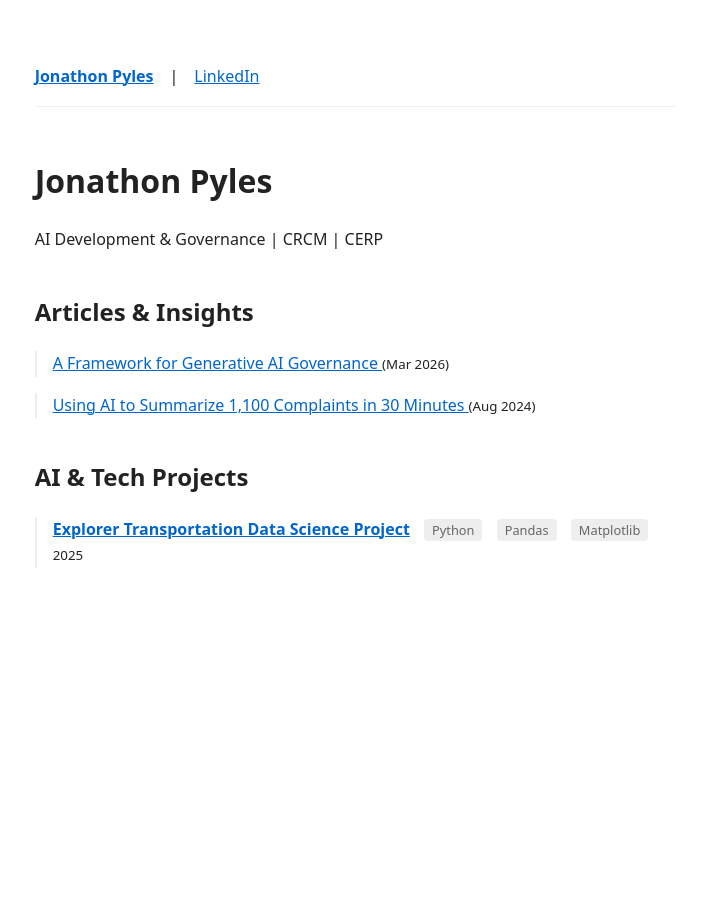
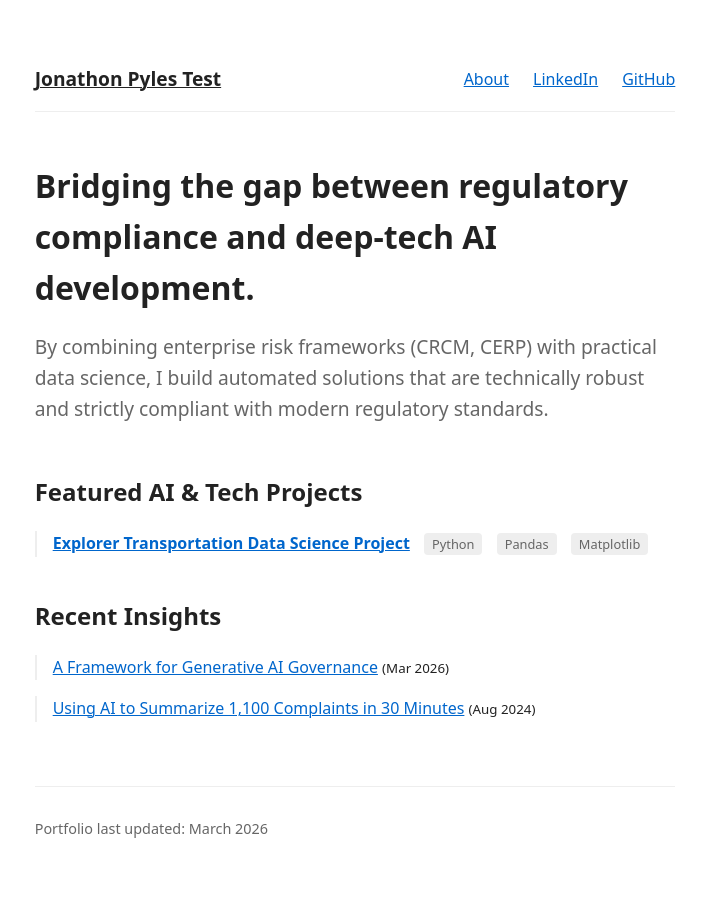
Before and after one commit to JNPyles/JNPyles.github.io, a Jekyll site: the page built from index.html, in a window 1280 px wide. Shown: the whole page, without its empty margins (285-991 px from the left). Built offline with Jekyll 4.4.1, drawn with Linux system fonts in a browser that asks for light colours.

Commit message:
Update website
Update website

```diff
--- a/_layouts/default.html
+++ b/_layouts/default.html
@@ -3,16 +3,27 @@
 <head>
     <meta charset="UTF-8">
     <meta name="viewport" content="width=device-width, initial-scale=1.0">
-    <title>{{ page.title }} | Jonathon Pyles</title>
+    <title>{{ page.title }} | {{ site.title }}</title>
     <link rel="stylesheet" href="/assets/css/style.css">
 </head>
 <body>
-    <nav>
-        <strong><a href="/">Jonathon Pyles</a></strong> |
-        <a href="https://www.linkedin.com/in/jonathonpyles/">LinkedIn</a>
+    <nav style="display: flex; justify-content: space-between; align-items: center;">
+        <div>
+            <strong><a href="/" style="color: var(--text); font-size: 1.2rem;">{{ site.title }}</a></strong>
+        </div>
+        <div style="display: flex; gap: 1.5rem;">
+            <a href="/about/">About</a>
+            <a href="https://www.linkedin.com/in/jonathonpyles/" target="_blank">LinkedIn</a>
+            <a href="https://github.com/JNPyles" target="_blank">GitHub</a>
+        </div>
     </nav>
 
-    {{ content }}
+    <main>
+        {{ content }}
+    </main>
 
+    <footer style="margin-top: 4rem; border-top: 1px solid var(--border); padding-top: 1rem; color: var(--secondary); font-size: 0.9rem;">
+        <p>Portfolio last updated: {{ site.time | date: "%B %Y" }}</p>
+    </footer>
 </body>
 </html>
--- a/index.html
+++ b/index.html
@@ -3,72 +3,31 @@ layout: default
 title: Home
 ---
 
-<h1>Jonathon Pyles</h1>
-<p>AI Development & Governance | CRCM | CERP</p>
+<header style="margin-bottom: 3rem;">
+    <h1 style="margin-bottom: 0.5rem;">Bridging the gap between regulatory compliance and deep-tech AI development.</h1>
+    <p style="font-size: 1.2rem; color: var(--secondary);">
+        By combining enterprise risk frameworks (CRCM, CERP) with practical data science, I build automated solutions that are technically robust and strictly compliant with modern regulatory standards.
+    </p>
+</header>
 
-<h2>Articles & Insights</h2>
+<h2>Featured AI & Tech Projects</h2>
 <ul>
-  {% for post in site.posts %}
-    <li>
-      <a href="{{ post.external_url | default: post.url }}">
-        {{ post.title }}
-      </a>
-      <small>({{ post.date | date: "%b %Y" }})</small>
-    </li>
-  {% endfor %}
-</ul>
-
-<h2>AI & Tech Projects</h2>
-<ul>
-  {% for project in site.projects %}
+  {% for project in site.projects limit:3 %}
     <li>
       <strong><a href="{{ project.link }}">{{ project.title }}</a></strong>
       {% for tool in project.tools %}
         <span class="project-tag">{{ tool }}</span>
       {% endfor %}
-      <br><small>{{ project.date | date: "%Y" }}</small>
     </li>
   {% endfor %}
 </ul>
 
-</body>
-</html>
-
-<!--
-<html lang="en">
-<head>
-    <meta charset="UTF-8">
-    <meta name="viewport" content="width=device-width, initial-scale=1.0">
-    <title>Jonathon Pyles</title>
-
-    <link rel="stylesheet" href="style.css">
-</head>
-<body>
-    <div class="container">
-        <section>
-            <h1>Jonathon Pyles</h1>
-				<a href="https://www.linkedin.com/in/jonathonpyles/">Linkedin</a> |
-				<a href="https://github.com/JNPyles">Github</a>
-				<ul>
-				<li><a href="https://www.aba.com/training-events/certifications/certified-regulatory-compliance-manager">Certified Regulatory Compliance Manager (CRCM)</a/> since 2022</li>
-				<li><a href="https://www.aba.com/training-events/certifications/certified-enterprise-risk-professional">Certified Enterprise Risk Professional (CERP)</a> since 2023</li>
-				</ul>
-			<h2>Articles</h2>
-				<ul>
-				<li><a href="https://www.linkedin.com/pulse/using-ai-summarize-1100-complaints-30-minutes-jonathon-pyles-adlgc/">Using AI to Summarize 1,100 Complaints in 30 Minutes</a> 8/31/2024</li>
-				<li><a href="https://www.linkedin.com/pulse/using-python-explore-cfpb-complaint-data-jonathon-pyles-sxrqc/">Using Python to Explore CFPB Complaint Data</a> 8/7/2024</li>
-
-				</ul>
-			<h2>Projects</h2>
-				<ul>
-					<li><a href="https://colab.research.google.com/drive/1K61KI9zeGfhZ_HbNdXzvRR2zjS-Zfqho">Explorer Transportation Data Science Project</a> 1/25/2025</li>
-					<li><a href="https://jnpyles.github.io/share/pathfindingdemo.html">Pathfinding Demo (Python and Pygame)</a> 1/27/2024</li>
-					<li></li>
-					<li></li>
-				</ul>
-		</section>
-    </div>
-</body>
-</html>
-
--->
+<h2>Recent Insights</h2>
+<ul>
+  {% for post in site.posts limit:3 %}
+    <li>
+      <a href="{{ post.external_url | default: post.url }}">{{ post.title }}</a>
+      <small>({{ post.date | date: "%b %Y" }})</small>
+    </li>
+  {% endfor %}
+</ul>
```
Also changed, not shown: about.md (added, +22 -0 lines).
